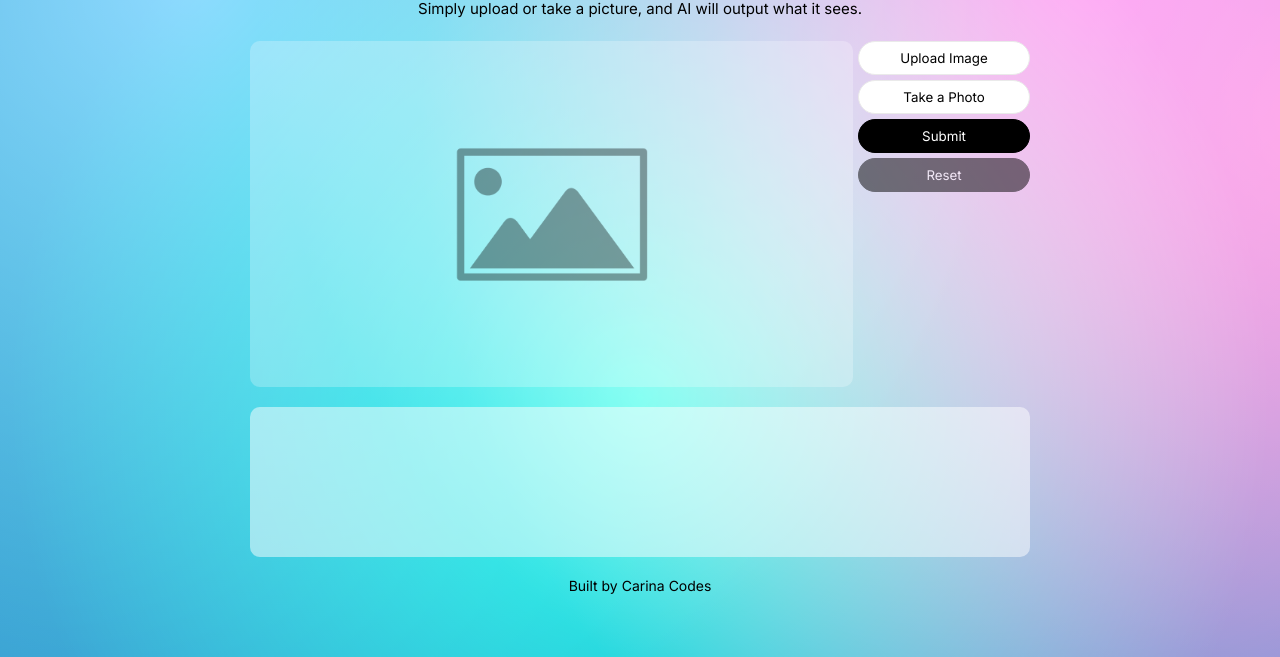
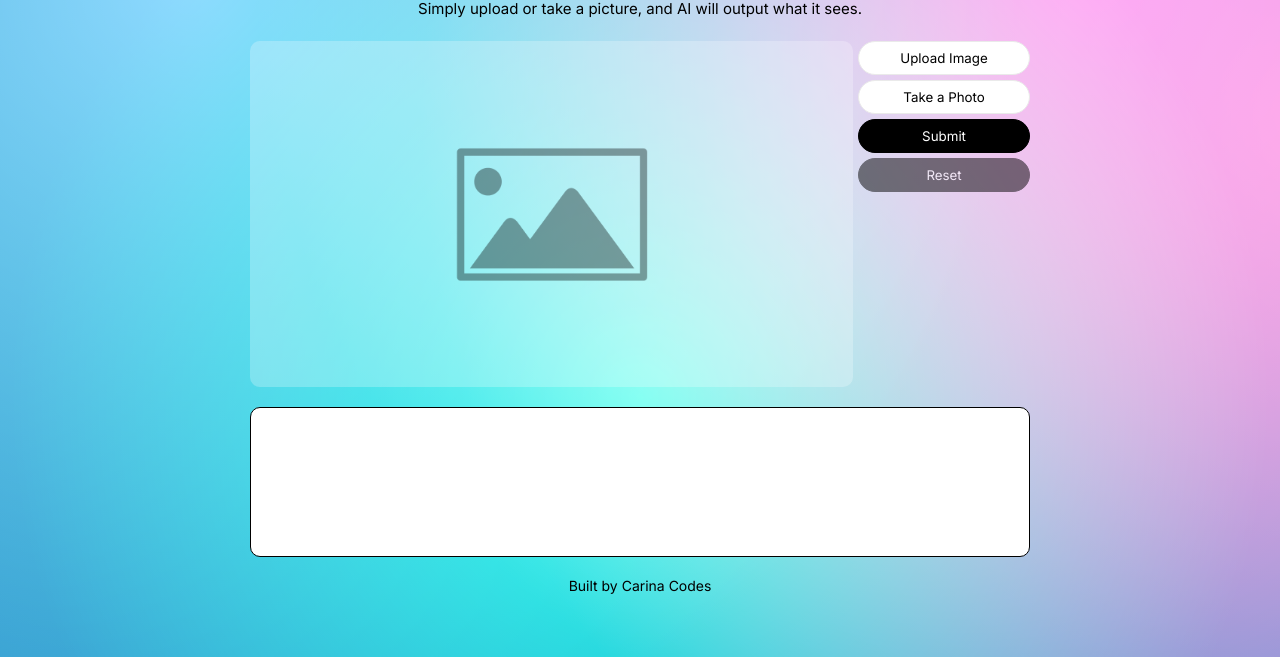
Before and after one commit to carina-codes/ai-image-recognition, a website: page index.html in a window 1280 px wide. Shown: the part 143-800 px from the top of the page. Drawn offline with nearby package versions, Linux system fonts and the light colour scheme; a web font is replaced by a local one.

Commit message:
style update

```diff
--- a/css/style.css
+++ b/css/style.css
@@ -144,8 +144,9 @@ header p {
   overflow-y: scroll;
   scrollbar-width: auto;
   scrollbar-color: rgba(0, 0, 0, 0.3) transparent;
-  background-color: rgba(255, 255, 255, .5);
+  background-color: var(--white);
   border-color: inherit;
+  border: 1px solid;
   font-family: var(--paragraph);
 }
 
```
